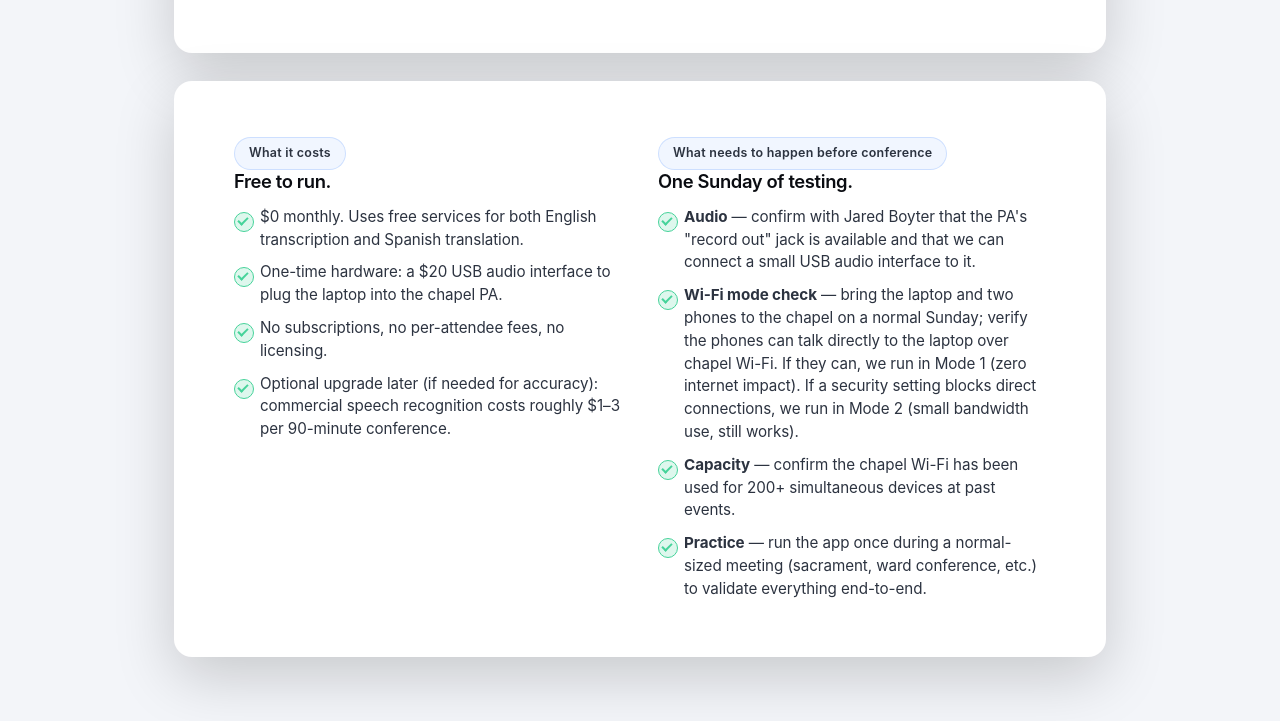
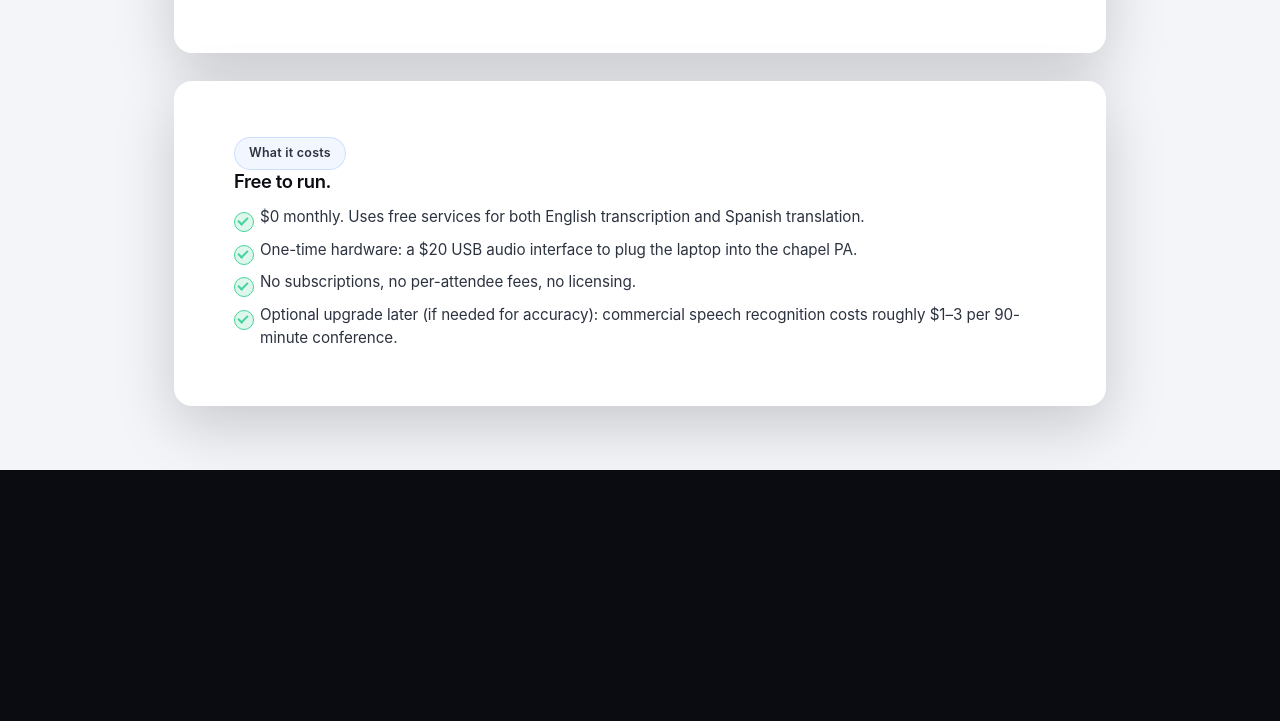
Before and after one commit to trevorperkes-HighC/live-captions, a website: page public/pitch.html in a window 1280 px wide. Shown: the part 5153-5874 px from the top of the page. After the commit the page ends 5623 px from the top, so only its background shows below. Drawn offline with Linux system fonts and the light colour scheme.

Commit message:
pitch: drop the testing-plan section, keep cost only
User requested removal of the 'What needs to happen before conference'
column from the cost/testing page. The remaining 'What it costs' section
now flows full-width without the two-col grid. Added a .pitch-cost class
with page-break-inside: avoid so the eyebrow + heading + bullets stay
together on one page (same orphan fix we used for the Ask).

```diff
--- a/public/pitch.css
+++ b/public/pitch.css
@@ -776,6 +776,13 @@ body.pitch {
     break-inside: avoid;
   }
 
+  /* Same treatment for the standalone cost section — short enough that
+     it should always stay on one page. */
+  .pitch-cost {
+    page-break-inside: avoid;
+    break-inside: avoid;
+  }
+
   /* Keep the entire Ask intact so it doesn't get split across pages. */
   .pitch-ask {
     page-break-inside: avoid;
--- a/public/pitch.html
+++ b/public/pitch.html
@@ -378,10 +378,8 @@
         </div>
       </section>
 
-      <!-- ===== COST + TESTING ===== -->
-      <section class="pitch-sheet">
-        <div class="two-col">
-          <div>
+<!-- ===== COST ===== -->
+      <section class="pitch-sheet pitch-cost">
         <span class="pitch-eyebrow">What it costs</span>
         <h3>Free to run.</h3>
         <ul class="check-list">
@@ -390,19 +388,6 @@
           <li>No subscriptions, no per-attendee fees, no licensing.</li>
           <li>Optional upgrade later (if needed for accuracy): commercial speech recognition costs roughly $1–3 per 90-minute conference.</li>
         </ul>
-          </div>
-
-          <div>
-            <span class="pitch-eyebrow">What needs to happen before conference</span>
-            <h3>One Sunday of testing.</h3>
-            <ul class="check-list">
-              <li><strong>Audio</strong> — confirm with Jared Boyter that the PA's "record out" jack is available and that we can connect a small USB audio interface to it.</li>
-              <li><strong>Wi-Fi mode check</strong> — bring the laptop and two phones to the chapel on a normal Sunday; verify the phones can talk directly to the laptop over chapel Wi-Fi. If they can, we run in Mode 1 (zero internet impact). If a security setting blocks direct connections, we run in Mode 2 (small bandwidth use, still works).</li>
-              <li><strong>Capacity</strong> — confirm the chapel Wi-Fi has been used for 200+ simultaneous devices at past events.</li>
-              <li><strong>Practice</strong> — run the app once during a normal-sized meeting (sacrament, ward conference, etc.) to validate everything end-to-end.</li>
-            </ul>
-          </div>
-        </div>
       </section>
 
     </main>
```
Lines whose indentation alone changed are shown as unchanged.
